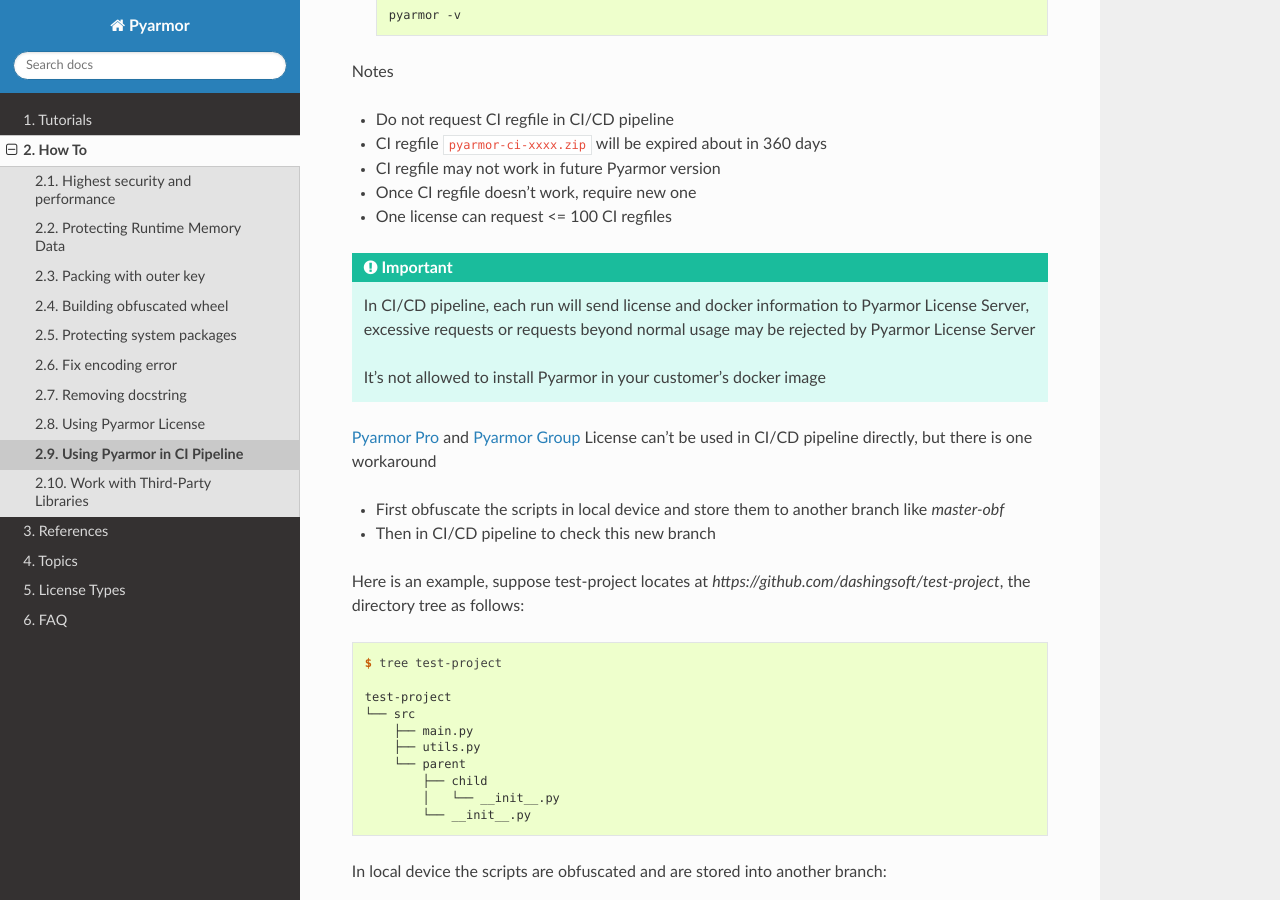
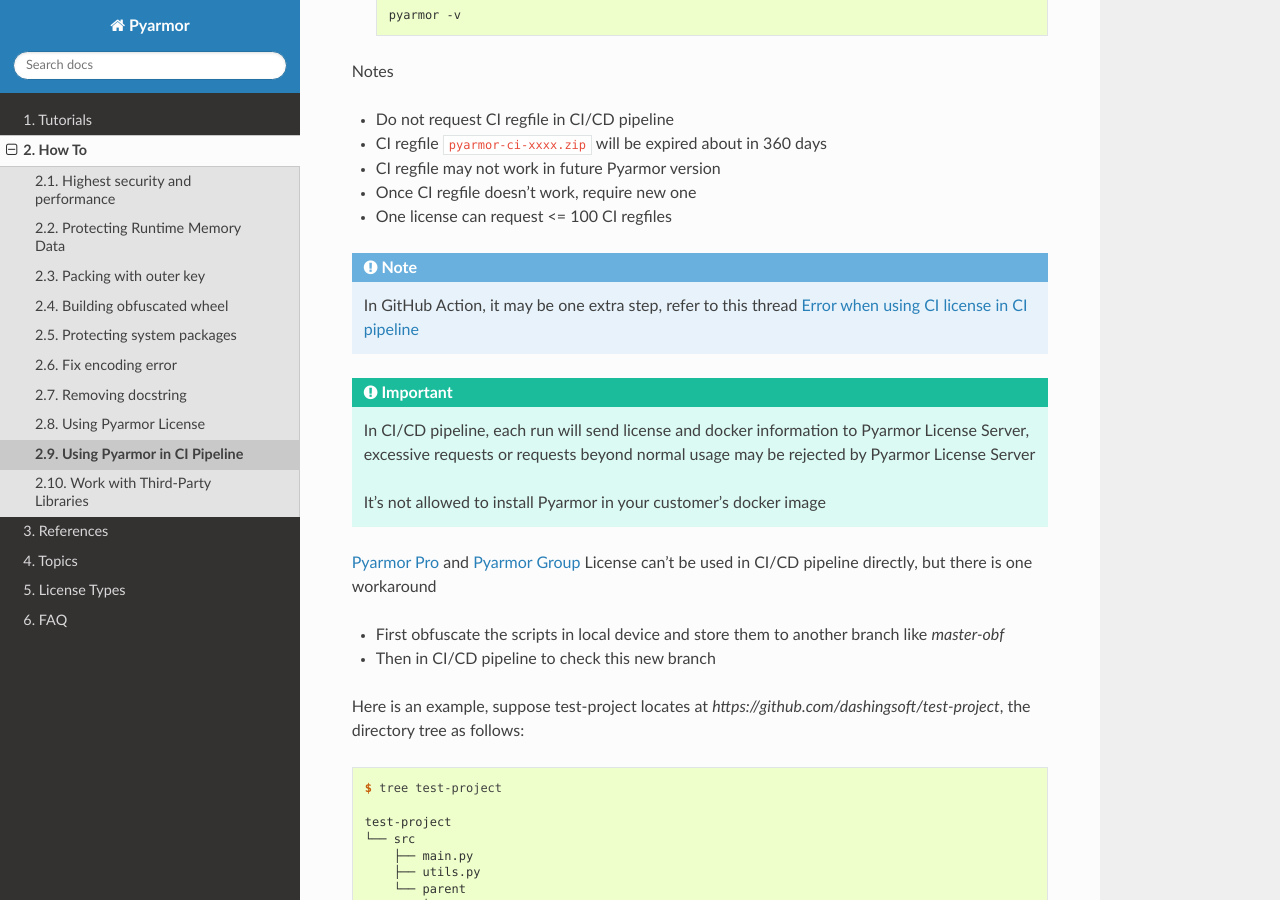
Before and after one commit to dashingsoft/pyarmor, a Sphinx documentation site: the page built from docs/how-to/ci.rst, in a window 1280 px wide and 900 px high, scrolled down 733 px. Built offline with Sphinx 7.4.7 and the Read the Docs theme 3.1.0, drawn with Linux system fonts in a browser that asks for light colours.

Commit message:
Doc how to fix Github Action issue

```diff
--- a/docs/how-to/ci.rst
+++ b/docs/how-to/ci.rst
@@ -36,6 +36,10 @@
 * CI regfile may not work in future Pyarmor version
 * Once CI regfile doesn't work, require new one
 * One license can request <= 100 CI regfiles
+
+.. note::
+
+   In GitHub Action, it may be one extra step, refer to this thread `Error when using CI license in CI pipeline <https://github.com/dashingsoft/pyarmor/discussions/2004>`_
 
 .. important::
 
```
